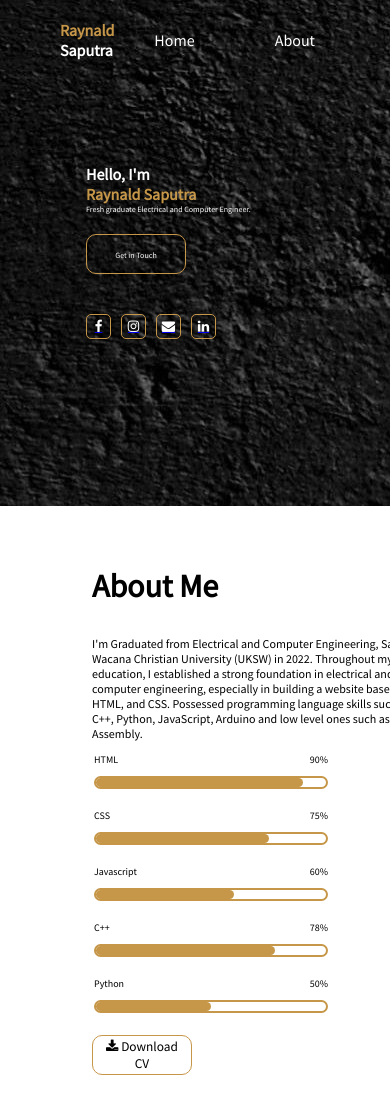
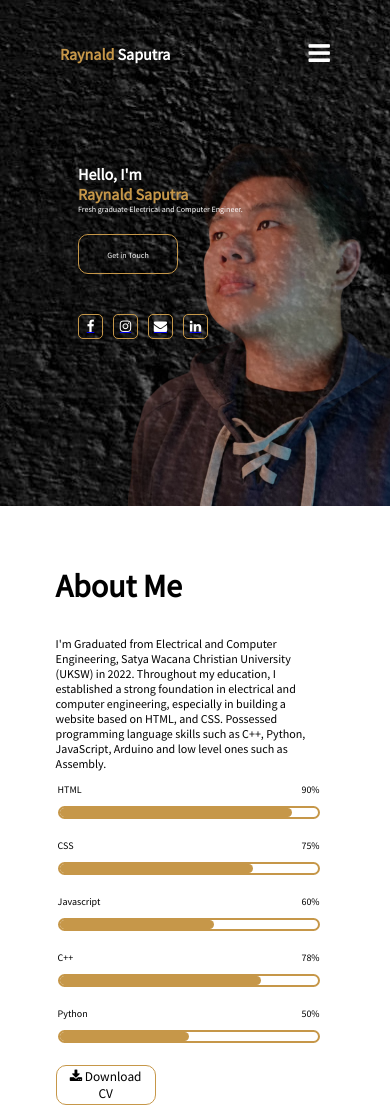
Before and after one commit to RaynaldSaputra/Portfolio, a plain HTML site: page index.html in a window 390 px wide. Shown: the top 1108 px of the page. Drawn offline with Linux system fonts and the light colour scheme.

Commit message:
upload photo

```diff
--- a/index.html
+++ b/index.html
@@ -63,6 +63,11 @@
                             <button class="button"><i class="fa fa-linkedin"></i></button>
                         </div>
                     </a>
+                </div>
+            </div>
+            <div class="profil-pict">
+                <div class="image">
+                    <img src="WhatsApp Image 2023-01-17 at 1.52.00 PM-PhotoRoom.png-PhotoRoom.png" alt="">
                 </div>
             </div>
         </div>
--- a/responsive.css
+++ b/responsive.css
@@ -8,19 +8,19 @@
         font-size: 8px;
     }
 
-    .navbarOption {
+    .navBarOption {
         display: none;
     }
 
     span.menu-icon {
-        display: none;
+        display: block;
     }
 
     .container {
         /* left: 100%; */
-        left: 40%;
+        /* left: 100px; */
         top: 20%;
-        padding-left: 30px;
+        padding-left: 100px;
     }
 
     .intro h1 {
@@ -32,7 +32,9 @@
     }
 
     svg {
-        top: 70px;
+        /* top: 55px; */
+        width: 100px;
+        height: 70px;
     }
 
     .button {
@@ -41,8 +43,21 @@
         align-items: center;
     }
 
+    .image {
+        position: absolute;
+        left: 150px;
+        z-index: -1;
+        /* bottom: 0; */
+        top: 15px;
+        opacity: 60%;
+    }
+
+    .image img {
+        height: 50vh;
+    }
+
     .about {
-        padding-left: 40px;
+        padding-left: 10px;
     }
 
     .about-me-content {
@@ -52,11 +67,11 @@
     }
 
     .about-me {
-        padding-left: 10px;
+        /* padding-left: 10px; */
     }
 
     .desc {
-        width: 100%;
+        width: 70%;
     }
 
     .desc p {
--- a/stylesheet.css
+++ b/stylesheet.css
@@ -182,6 +182,18 @@ svg {
 
 .fa-linkedin {
     color: white;
+}
+
+.image {
+    position: relative;
+    left: 550px;
+    bottom: 0px;
+    top: 124px;
+    opacity: 90%;
+}
+
+.image img {
+    height: 85vh;
 }
 
 .about {
```
Also changed, not shown: WhatsApp Image 2023-01-17 at 1.52.00 PM-PhotoRoom.png-PhotoRoom.png (added).
